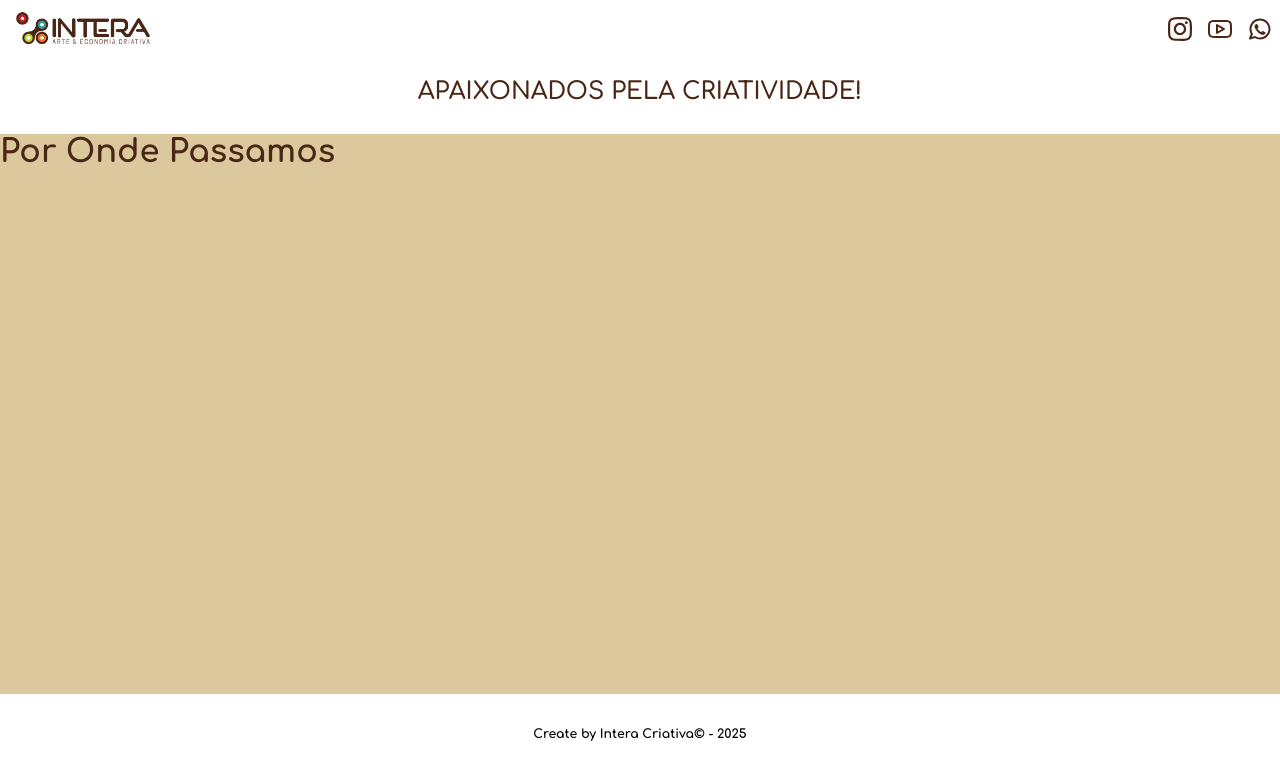
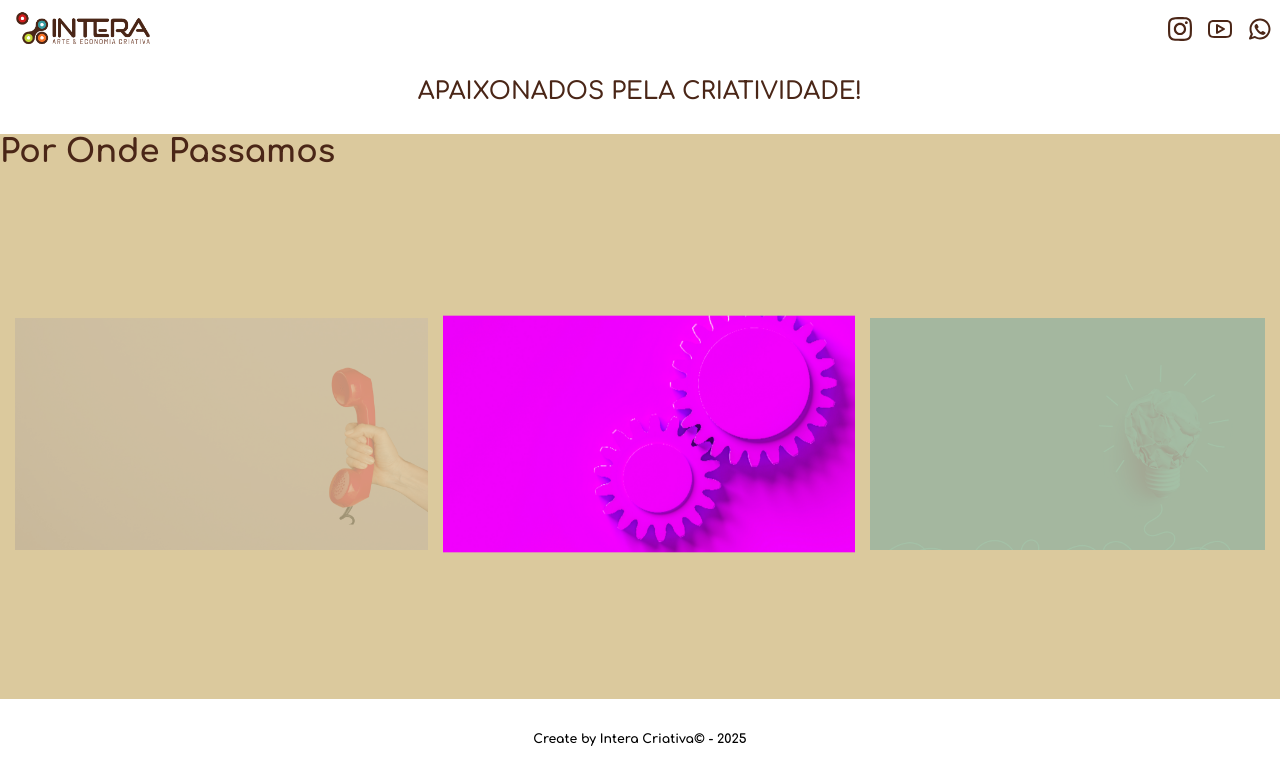
Before and after one commit to Yaluhn/site_intera-em-producao, a React (Vite) app: page /por-onde-passamos in a window 1280 px wide. Shown: the top 784 px of the page. Built offline with nearby package versions, Linux system fonts and the light colour scheme.

Commit message:
feat: style and logical for serviços and por onde passamos

```diff
--- /dev/null
+++ b/src/components/CardTriple.tsx
@@ -0,0 +1,53 @@
+import card1 from "../assets/6.png";
+import card2 from "../assets/5.png";
+import card3 from "../assets/7.png";
+import '../components/styles/CardTriple.css';
+
+interface Card {
+  id: number;
+  title: string;
+  description: string;
+  image: string;
+  link: string;
+}
+
+const CardTriple = () => {
+  const cards: Card[] = [
+    {
+      id: 1,
+      title: "Serviço X",
+      description: 'Nós na Intera, somos uma engrenagem de pessoas apaixonadas pelo que fazem, e valorizamos o "fazer fora da caixa".Nós na Intera, somos uma engrenagem de pessoas apaixonadas pelo que fazem, e valorizamos o "fazer fora da caixa".Nós na Intera, somos uma engrenagem de pessoas apaixonadas pelo que fazem, e valorizamos o "fazer fora da caixa".Nós na Intera, somos uma engrenagem de pessoas apaixonadas pelo que fazem, e valorizamos o "fazer fora da caixa".Nós na Intera, somos uma engrenagem de pessoas apaixonadas pelo que fazem, e valorizamos o "fazer fora da caixa".Nós na Intera, somos uma engrenagem de pessoas apaixonadas pelo que fazem, e valorizamos o "fazer fora da caixa".Nós na Intera, somos uma engrenagem de pessoas apaixonadas pelo que fazem, e valorizamos o "fazer fora da caixa".Nós na Intera, somos uma engrenagem de pessoas apaixonadas pelo que fazem, e valorizamos o "fazer fora da caixa".',
+      image: card1,
+      link: "/quem-somos"
+    },
+    {
+      id: 2,
+      title: "Serviço Y",
+      description: "Descrição do card 2. Clique em ver mais para detalhes.",
+      image: card2,
+      link: "/servicos"
+    },
+    {
+      id: 3,
+      title: "Serviço Z",
+      description: "Descrição do card 3. Clique em ver mais para detalhes.",
+      image: card3,
+      link: "/por-onde-passamos"
+    },
+  ];
+
+  return (
+    <div className="CardsT">
+      {cards.map((card) => (
+        <div key={card.id} className="cardTBody" style={{ backgroundImage: `url(${card.image})` }}>
+          <div className="cardT-content">
+            <h2 className="cardT-title">{card.title}</h2>
+            <p className="cardT-description">{card.description}</p>
+          </div>
+        </div>
+      ))}
+    </div>
+  );
+}
+
+export default CardTriple;
--- /dev/null
+++ b/src/components/ImageSlider.tsx
@@ -0,0 +1,87 @@
+import { useRef, useState, useEffect } from "react";
+import card1 from "../assets/6.png";
+import card2 from "../assets/5.png";
+import card3 from "../assets/7.png";
+import card4 from "../assets/10.png";
+import "../components/styles/ImageSlider.css";
+
+interface Card {
+  id: number;
+  title: string;
+  description: string;
+  image: string;
+}
+
+const cards: Card[] = [
+  {
+    id: 1,
+    title: "Serviço X",
+    description: 'Nós na Intera, somos uma engrenagem de pessoas apaixonadas pelo que fazem, e valorizamos o "fazer fora da caixa".',
+    image: card4,
+  },
+  {
+    id: 2,
+    title: "Serviço Y",
+    description: "Descrição do card 2. Clique em ver mais para detalhes.",
+    image: card1,
+  },
+  {
+    id: 3,
+    title: "Serviço Z",
+    description: "Descrição do card 3. Clique em ver mais para detalhes.",
+    image: card2,
+  },
+  {
+    id: 4,
+    title: "Serviço W",
+    description: "Descrição do card 4. Clique em ver mais para detalhes.",
+    image: card3,
+  },
+];
+
+const ImageSlider = () => {
+  const galleryRef = useRef<HTMLDivElement>(null);
+  const [currentItem, setCurrentItem] = useState(0);
+
+  const maxItems = cards.length;
+
+  useEffect(() => {
+    const interval = setInterval(() => {
+      setCurrentItem(prev => (prev + 1) % maxItems);
+    }, 1000);
+
+    return () => clearInterval(interval);
+  }, [maxItems]);
+
+  useEffect(() => {
+    const gallery = galleryRef.current;
+    const item = gallery?.children[currentItem] as HTMLElement;
+
+    if (item) {
+      item.scrollIntoView({
+        inline: "center",
+        behavior: "smooth",
+        block: "nearest",
+      });
+    }
+  }, [currentItem]);
+
+  return (
+    <div className="container-img-slider">
+      <div className="gallery-wrapper">
+        <div className="gallery" ref={galleryRef}>
+          {cards.map((card, index) => (
+            <div
+              key={card.id}
+              className={`item ${index === currentItem ? "current-item" : ""}`}
+            >
+              <img src={card.image} alt={card.description} className="item-image" />
+            </div>
+          ))}
+        </div>
+      </div>
+    </div>
+  );
+};
+
+export default ImageSlider;
--- /dev/null
+++ b/src/components/styles/CardTriple.css
@@ -0,0 +1,63 @@
+.CardsT {
+  display: flex;
+  flex-direction: row;
+  gap: 1rem;
+  padding: 1rem;
+  max-width: 1200px;
+  margin: 0 auto;
+}
+
+.cardTBody {
+  flex: 1;
+  position: relative;
+  background-size: cover;
+  background-position: center;
+  background-repeat: no-repeat;
+  border-radius: 0.5rem;
+  min-height: 350px;
+  overflow: hidden;
+  color: white;
+  text-decoration: none;
+  display: flex;
+  align-items: center;
+  justify-content: center;
+}
+
+.cardT-content {
+  text-align: center;
+  padding: 1rem;
+  border-radius: 0.5rem;
+  transition: background 0.3s;
+}
+
+.cardT-title {
+  font-size: 1.8rem;
+  font-weight: 600;
+  margin-bottom: 1rem;
+}
+
+.cardT-description {
+  opacity: 0;
+  max-height: 0;
+  overflow: hidden;
+  font-size: 1rem;
+  transition: opacity 0.5s, max-height 0.5s;
+  overflow-y: scroll;
+}
+
+.cardTBody:hover .cardT-description {
+  opacity: 1;
+  max-height: 250px;
+  background-color: rgba(0, 0, 0, 0.103);
+}
+
+
+@media (max-width: 768px) {
+  .CardsT {
+    flex-direction: column;
+  }
+
+  .cardTBody {
+    margin-bottom: 1rem;
+  }
+}
--- /dev/null
+++ b/src/components/styles/ImageSlider.css
@@ -0,0 +1,76 @@
+
+.container-img-slider {
+  position: relative;
+  margin: 0 auto;
+  padding: 15px;
+  width: 100%;
+  overflow: hidden;
+}
+
+
+.gallery-wrapper {
+  overflow-x: hidden;
+  scrollbar-width: none;
+  -ms-overflow-style: none;
+}
+
+.gallery-wrapper::-webkit-scrollbar {
+  display: none;
+}
+
+
+.gallery {
+  display: flex;
+  flex-wrap: nowrap;
+  gap: 15px;
+  transition: transform 0.5s ease-in-out;
+}
+
+
+.item {
+  flex: 0 0 33%;
+  height: 500px;
+  position: relative;
+  border-radius: 10px;
+  overflow: hidden;
+  display: flex;
+  justify-content: center;
+  align-items: center;
+  opacity: 0.3;
+  transition: opacity 0.5s ease-in-out;
+}
+
+.current-item {
+  opacity: 1;
+}
+
+
+.item-image {
+  width: 100%;
+  height: 100%;
+  object-fit: contain;
+  border-radius: 10px;
+  transition: transform 0.5s ease-in-out;
+}
+
+.current-item .item-image {
+  transform: scale(1.02);
+}
+
+
+.item:hover .item-image {
+  transform: scale(1.05);
+}
+
+@media (max-width: 768px) {
+  .item {
+    flex: 0 0 50%;
+  }
+}
+
+
+@media (max-width: 500px) {
+  .item {
+    flex: 0 0 80%;
+  }
+}
--- a/src/pages/PorOndePassamos.tsx
+++ b/src/pages/PorOndePassamos.tsx
@@ -1,5 +1,6 @@
 import Footer from "../components/Footer"
 import Header from "../components/Header"
+import ImageSlider from "../components/ImageSlider"
 import '../components/styles/Pages.css'
 
 const PorOndePassamos = () =>{
@@ -8,6 +9,7 @@ const PorOndePassamos = () =>{
       <Header/>
       <div className="Content">
       <h1>Por Onde Passamos</h1>
+      <ImageSlider/>
       </div>
       <Footer/>
     </div>
--- a/src/pages/Servicos.tsx
+++ b/src/pages/Servicos.tsx
@@ -1,3 +1,4 @@
+import CardTriple from "../components/CardTriple"
 import Footer from "../components/Footer"
 import Header from "../components/Header"
 import '../components/styles/Pages.css'
@@ -8,6 +9,7 @@ const servicos = () =>{
       <Header/>
       <div className="Content">
         <h1>Serviços</h1>
+        <CardTriple/>
       </div>
       <Footer/>
     </div>
```
